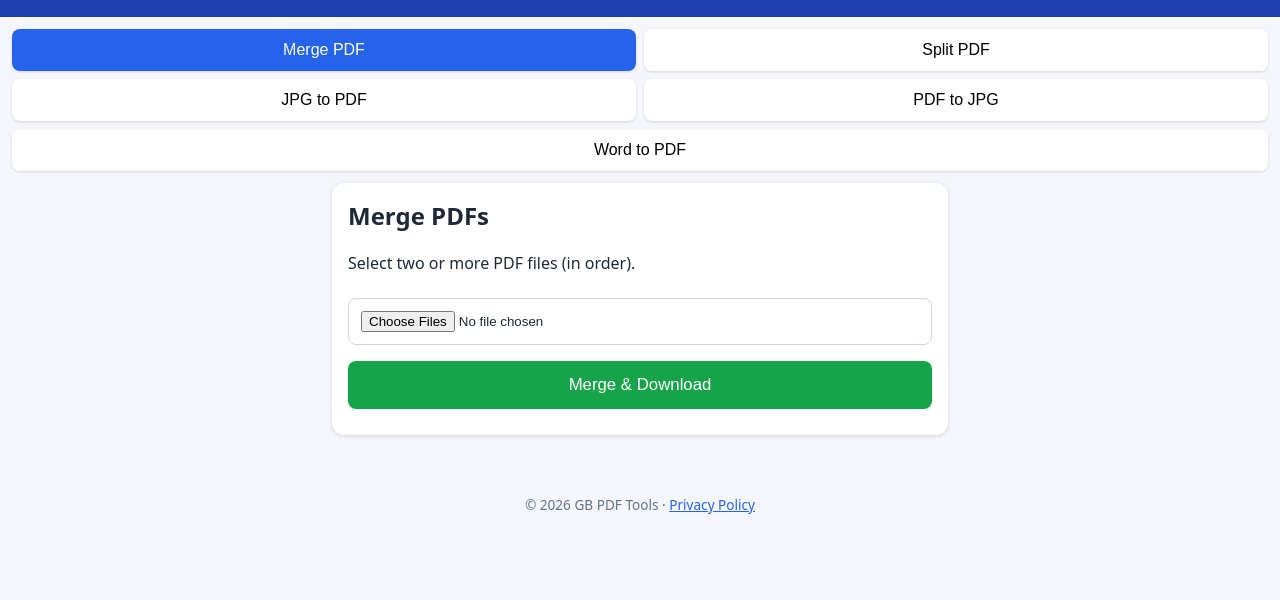
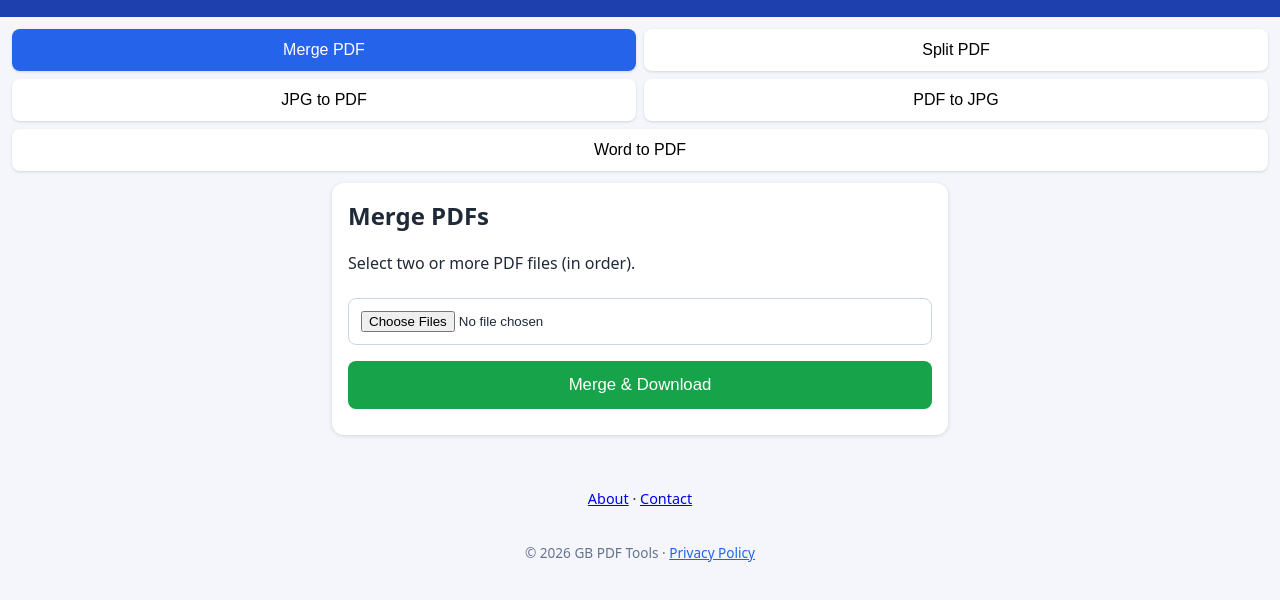
Before and after one commit to golokendu/gb-pdf-tools, a plain HTML site: page index.html in a window 1280 px wide. Shown: the part 84-684 px from the top of the page. Drawn offline with nearby package versions, Linux system fonts and the light colour scheme; a script that the page names is missing.

Commit message:
Add About and Contact links to footer

```diff
--- a/index.html
+++ b/index.html
@@ -95,6 +95,7 @@ footer a{color:#2563eb}
 </main>
 
 <div id="docRender"></div>
+  <p style="text-align:center;font-size:.9rem"><a href="/about.html">About</a> &middot; <a href="/contact.html">Contact</a></p>
 
 <footer>&copy; 2026 GB PDF Tools &middot; <a href="/privacy.html">Privacy Policy</a></footer>
 
```
